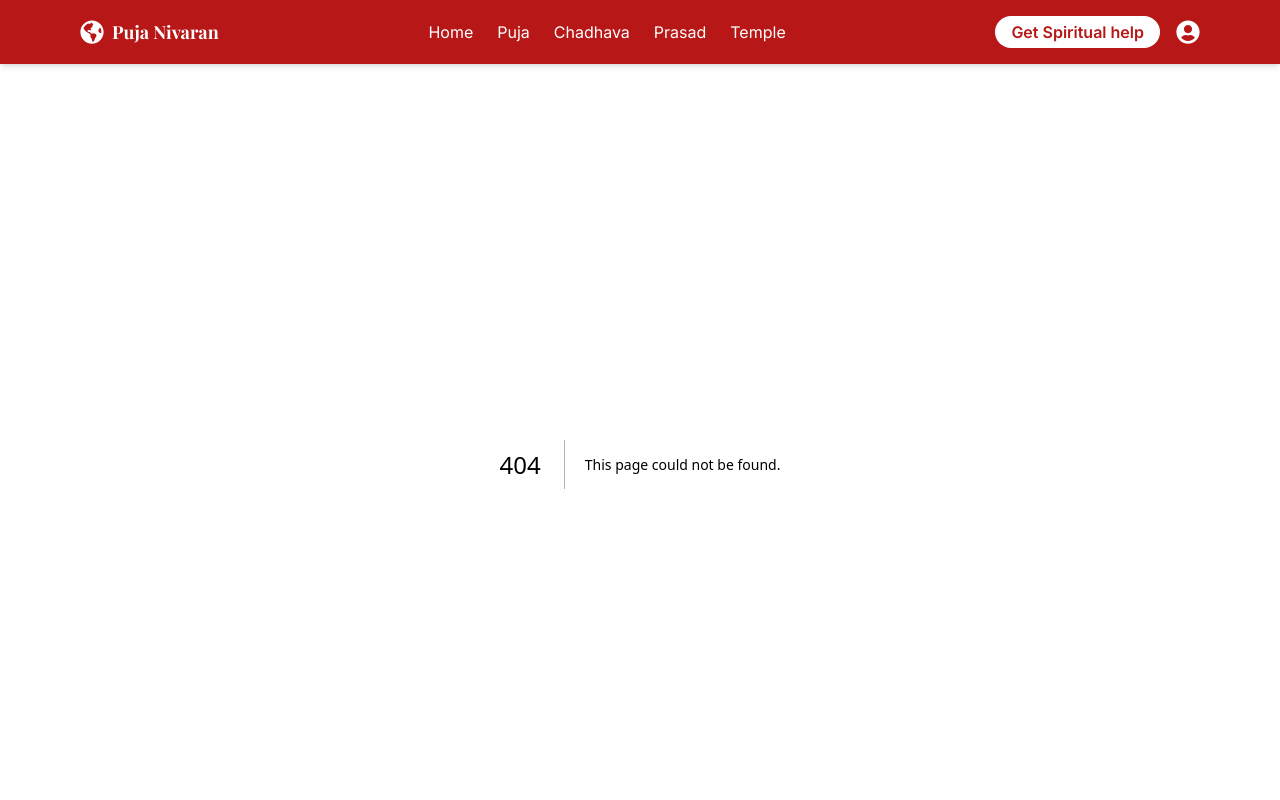
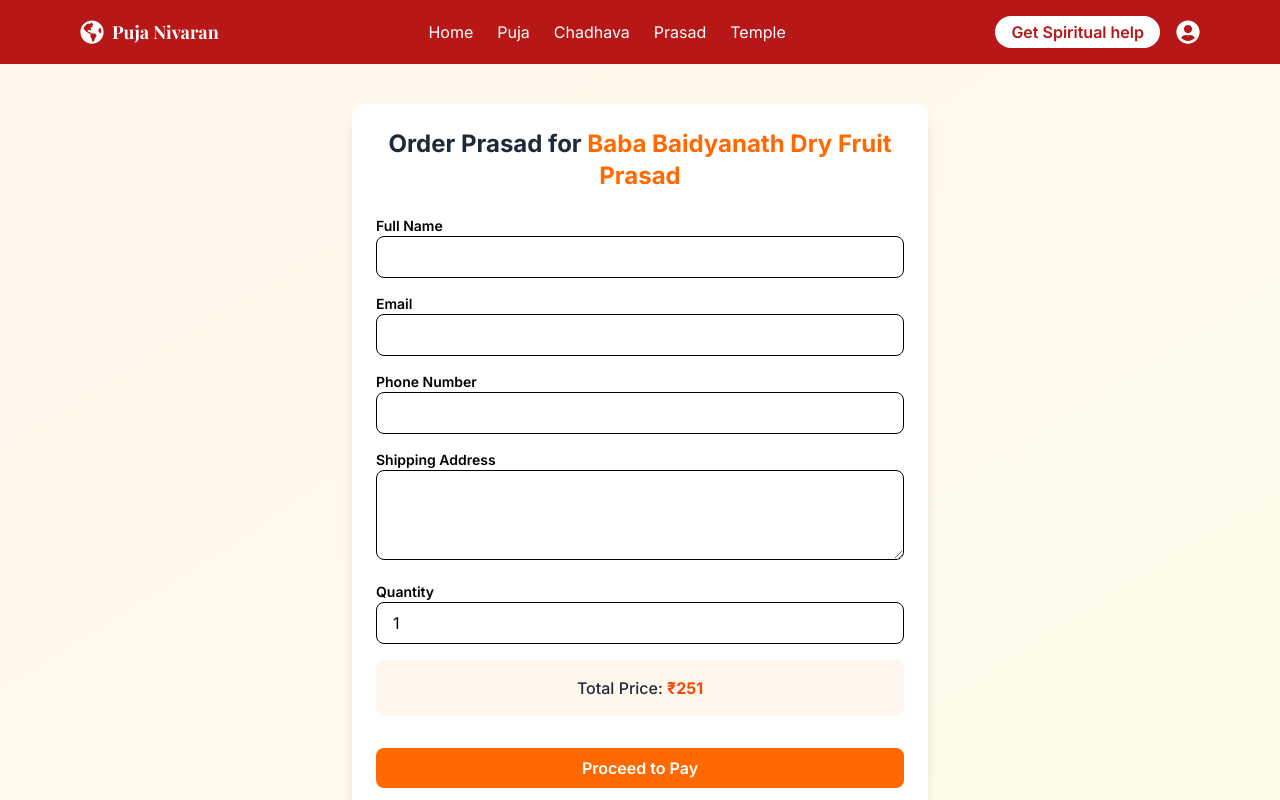
Before and after one commit to manokamna224/puja, a Next.js app: page /prasad/baba-Baidyanath-Dry-Fruit-Prasad in a window 1280 px wide. Before the commit this address had no page. Shown: the top 800 px of the page. Built offline with nearby package versions, Linux system fonts and the light colour scheme; a web font is replaced by a local one.

Commit message:
build error bug fixing

```diff
--- /dev/null
+++ b/app/(prasad)/prasad/[slug]/page.jsx
@@ -0,0 +1,111 @@
+'use client'
+import { useParams } from 'next/navigation'
+import { useState } from 'react'
+
+export default function PrasadBuyPage() {
+  const { slug } = useParams()
+  const [form, setForm] = useState({
+    name: '',
+    phone: '',
+    email: '',
+    address: '',
+    quantity: 1,
+  })
+
+  const handleChange = (e) => {
+    const { name, value } = e.target
+    setForm((prev) => ({ ...prev, [name]: value }))
+  }
+
+  const handleSubmit = (e) => {
+    e.preventDefault()
+    // You can integrate payment gateway API here
+    console.log('Booking Prasad:', { slug, ...form })
+    alert('Your Prasad order has been placed successfully!')
+  }
+
+  const pricePerUnit = 251
+  const totalPrice = pricePerUnit * form.quantity
+
+  return (
+    <section className="min-h-screen px-6 py-10 bg-gradient-to-br from-orange-50 to-yellow-50">
+      <div className="max-w-xl mx-auto bg-white rounded-xl shadow-lg p-6">
+        <h2 className="text-2xl font-bold mb-6 text-center text-gray-800">
+          Order Prasad for <span className="text-orange-500 capitalize">{slug.replace(/-/g, ' ')}</span>
+        </h2>
+
+        <form onSubmit={handleSubmit} className="space-y-4">
+          <div>
+            <label className="block text-sm font-semibold">Full Name</label>
+            <input
+              name="name"
+              value={form.name}
+              onChange={handleChange}
+              required
+              className="w-full px-4 py-2 border rounded-lg focus:ring-orange-400 focus:outline-none"
+            />
+          </div>
+
+          <div>
+            <label className="block text-sm font-semibold">Email</label>
+            <input
+              type="email"
+              name="email"
+              value={form.email}
+              onChange={handleChange}
+              required
+              className="w-full px-4 py-2 border rounded-lg focus:ring-orange-400 focus:outline-none"
+            />
+          </div>
+
+          <div>
+            <label className="block text-sm font-semibold">Phone Number</label>
+            <input
+              type="tel"
+              name="phone"
+              value={form.phone}
+              onChange={handleChange}
+              required
+              className="w-full px-4 py-2 border rounded-lg focus:ring-orange-400 focus:outline-none"
+            />
+          </div>
+
+          <div>
+            <label className="block text-sm font-semibold">Shipping Address</label>
+            <textarea
+              name="address"
+              value={form.address}
+              onChange={handleChange}
+              rows={3}
+              required
+              className="w-full px-4 py-2 border rounded-lg focus:ring-orange-400 focus:outline-none"
+            />
+          </div>
+
+          <div>
+            <label className="block text-sm font-semibold">Quantity</label>
+            <input
+              type="number"
+              name="quantity"
+              min={1}
+              value={form.quantity}
+              onChange={handleChange}
+              className="w-full px-4 py-2 border rounded-lg focus:ring-orange-400 focus:outline-none"
+            />
+          </div>
+
+          <div className="bg-orange-50 p-4 rounded-lg text-center text-gray-800 font-medium">
+            Total Price: <span className="text-orange-600 font-bold">₹{totalPrice}</span>
+          </div>
+
+          <button
+            type="submit"
+            className="w-full mt-4 bg-orange-500 hover:bg-orange-600 text-white py-2 rounded-lg font-semibold"
+          >
+            Proceed to Pay
+          </button>
+        </form>
+      </div>
+    </section>
+  )
+}
--- a/components/footer.jsx
+++ b/components/footer.jsx
@@ -19,11 +19,11 @@
         <div>
           <h4 className="text-md font-semibold text-gray-300 mb-2">Links</h4>
           <ul className="space-y-1 text-sm">
-            <li><a href="#" className="hover:text-white transition">Home</a></li>
-            <li><a href="#" className="hover:text-white transition">Puja</a></li>
-            <li><a href="#" className="hover:text-white transition">Chadhava</a></li>
-            <li><a href="#" className="hover:text-white transition">Prasad</a></li>
-            <li><a href="#" className="hover:text-white transition">Temples</a></li>
+            <li><a href="/" className="hover:text-white transition">Home</a></li>
+            <li><a href="/puja" className="hover:text-white transition">Puja</a></li>
+            <li><a href="/chadhava" className="hover:text-white transition">Chadhava</a></li>
+            <li><a href="/prasad" className="hover:text-white transition">Prasad</a></li>
+            <li><a href="/temple" className="hover:text-white transition">Temples</a></li>
           </ul>
         </div>
 
--- a/components/prasadSection.jsx
+++ b/components/prasadSection.jsx
@@ -1,5 +1,6 @@
 'use client'
 
+import Link from 'next/link'
 import { FaMapMarkerAlt } from 'react-icons/fa'
 import { MdOutlineLocalOffer } from 'react-icons/md'
 
@@ -9,36 +10,42 @@
     title: 'Kashi Vishwanath Prasad',
     location: 'Kashi Vishwanath Temple, Varanasi',
     image: '/images/prasad/prasad1.jpeg',
+    slug: 'kashi-vishwanath-prasad',
   },
   {
     id: 2,
     title: 'Sankat Mochan Ladoo Prasad',
     location: 'Sankat Mochan Temple, Varanasi',
     image: '/images/prasad/prasad2.jpeg',
+    slug: 'sankat-Mochan-Ladoo-Prasad',
   },
   {
     id: 3,
     title: 'Baba Baidyanath Dry Fruit Prasad',
     location: 'Baidyanath Dham, Deoghar',
     image: '/images/prasad/prasad3.jpeg',
+    slug: 'baba-Baidyanath-Dry-Fruit-Prasad',
   },
   {
     id: 4,
     title: 'Hanuman Garhi Boondi Prasad',
     location: 'Hanuman Garhi, Ayodhya',
     image: '/images/prasad/prasad4.jpeg',
+    slug: 'hanuman-garhi-boondi-prasad'
   },
   {
     id: 5,
     title: 'Pashupatinath Laddu Prasad',
     location: 'Pashupatinath Temple, Nepal',
     image: '/images/prasad/prasad5.jpeg',
+    slug: 'pashupatinath-laddu-prasad'
   },
   {
     id: 6,
     title: 'Durga Kund Coconut Prasad',
     location: 'Durga Kund Mandir, Varanasi',
     image: '/images/prasad/prasad6.jpeg',
+    slug: 'durga-kund-mandir-prasad'
   },
 ]
 
@@ -69,10 +76,12 @@
                 <FaMapMarkerAlt className="text-orange-500 mr-2" />
                 {item.location}
               </p>
+               <Link href={`/prasad/${item.slug}`}>
               <button className="mt-4 w-full bg-orange-500 hover:bg-orange-600 text-white flex justify-center items-center gap-2 py-2 rounded-md font-medium transition">
-                <MdOutlineLocalOffer />
-                Buy Prasad
-              </button>
+              <MdOutlineLocalOffer />
+              Buy Prasad
+            </button>
+           </Link>
             </div>
           </div>
         ))}
```
